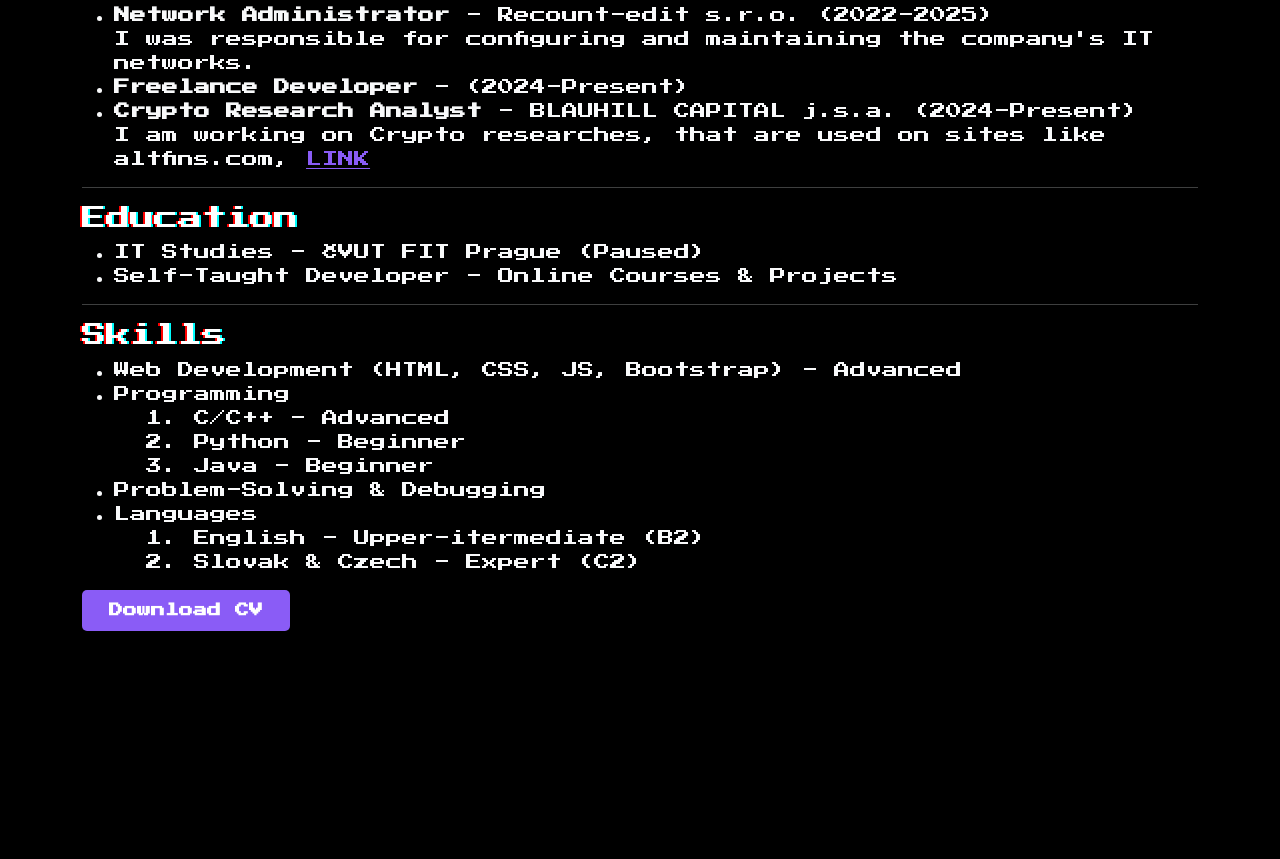
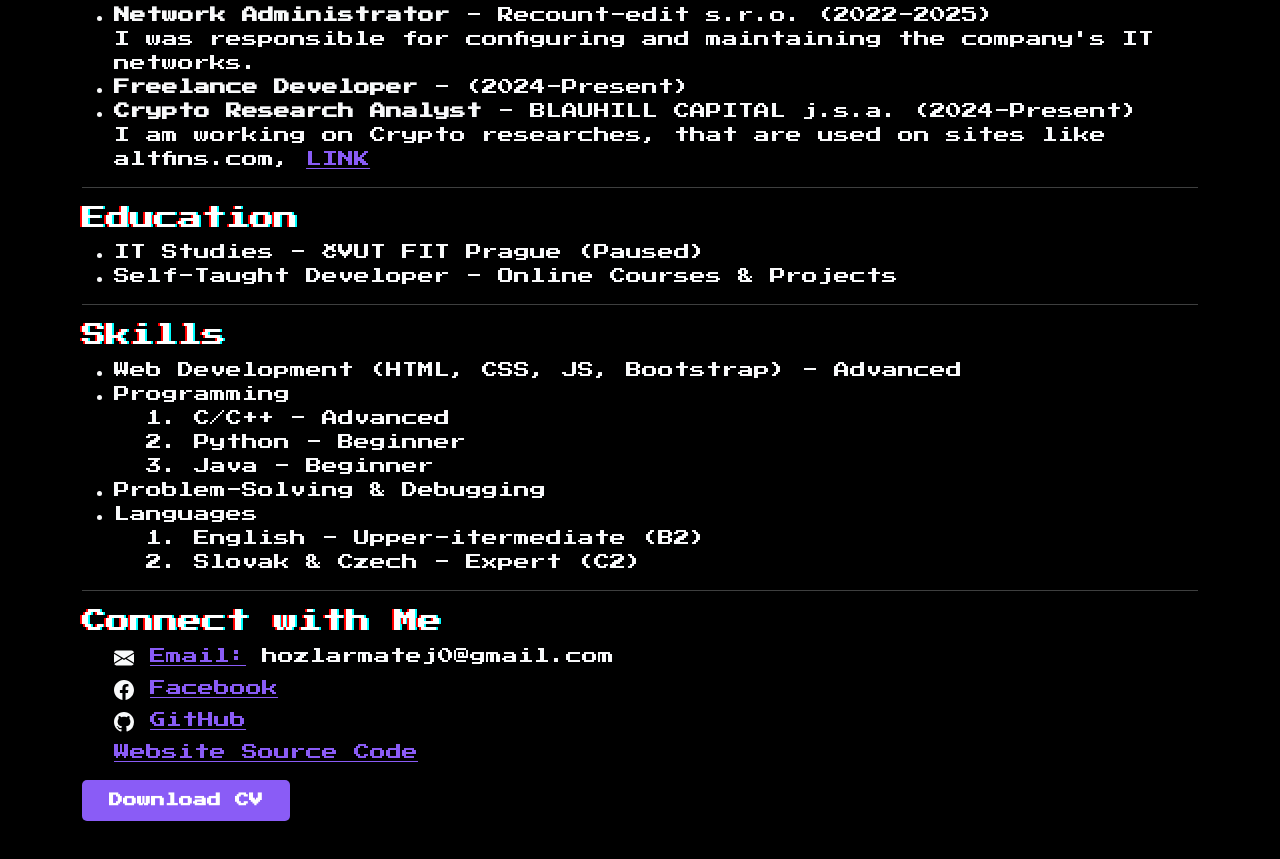
Before and after one commit to matejhozlar/zivotopis, a plain HTML site: page about.html in a window 1280 px wide. Shown: the part 881-1740 px from the top of the page. Before the commit the page ends 1560 px from the top, so only its background shows below. Drawn offline with nearby package versions, Linux system fonts and the light colour scheme.

```diff
--- a/about.html
+++ b/about.html
@@ -107,6 +107,25 @@
             </li>
         </ul>
 
+        <hr class="glitch-line">
+
+        <!-- Contact Info -->
+         <h2 class="glitch">Connect with Me</h2>
+         <ul class="pixel-list no-bullets">
+
+            <li class="mb-2"><svg xmlns="http://www.w3.org/2000/svg" width="20" height="20" fill="currentColor" class="bi bi-envelope-fill" viewBox="0 0 16 16">
+                <path d="M.05 3.555A2 2 0 0 1 2 2h12a2 2 0 0 1 1.95 1.555L8 8.414zM0 4.697v7.104l5.803-3.558zM6.761 8.83l-6.57 4.027A2 2 0 0 0 2 14h12a2 2 0 0 0 1.808-1.144l-6.57-4.027L8 9.586zm3.436-.586L16 11.801V4.697z"/>
+              </svg> <a class="purple" href="mailto:hozlarmatej0@gmail.com">Email:</a> hozlarmatej0@gmail.com</li>
+            <li class="mb-2"><svg xmlns="http://www.w3.org/2000/svg" width="20" height="20" fill="currentColor" class="bi bi-facebook" viewBox="0 0 16 16">
+  <path d="M16 8.049c0-4.446-3.582-8.05-8-8.05C3.58 0-.002 3.603-.002 8.05c0 4.017 2.926 7.347 6.75 7.951v-5.625h-2.03V8.05H6.75V6.275c0-2.017 1.195-3.131 3.022-3.131.876 0 1.791.157 1.791.157v1.98h-1.009c-.993 0-1.303.621-1.303 1.258v1.51h2.218l-.354 2.326H9.25V16c3.824-.604 6.75-3.934 6.75-7.951"/>
+</svg> <a class="purple" href="https://www.facebook.com/matej.hozlar.9/">Facebook</a></li>
+            <li class="mb-2"><svg xmlns="http://www.w3.org/2000/svg" width="20" height="20" fill="currentColor" class="bi bi-github" viewBox="0 0 16 16">
+                <path d="M8 0C3.58 0 0 3.58 0 8c0 3.54 2.29 6.53 5.47 7.59.4.07.55-.17.55-.38 0-.19-.01-.82-.01-1.49-2.01.37-2.53-.49-2.69-.94-.09-.23-.48-.94-.82-1.13-.28-.15-.68-.52-.01-.53.63-.01 1.08.58 1.23.82.72 1.21 1.87.87 2.33.66.07-.52.28-.87.51-1.07-1.78-.2-3.64-.89-3.64-3.95 0-.87.31-1.59.82-2.15-.08-.2-.36-1.02.08-2.12 0 0 .67-.21 2.2.82.64-.18 1.32-.27 2-.27s1.36.09 2 .27c1.53-1.04 2.2-.82 2.2-.82.44 1.1.16 1.92.08 2.12.51.56.82 1.27.82 2.15 0 3.07-1.87 3.75-3.65 3.95.29.25.54.73.54 1.48 0 1.07-.01 1.93-.01 2.2 0 .21.15.46.55.38A8.01 8.01 0 0 0 16 8c0-4.42-3.58-8-8-8"/>
+              </svg> <a class="purple" href="https://github.com/matejhozlar">GitHub</a></li>
+            <li class="mb-2"><a href="#" class="purple">Website Source Code</a></li>
+
+         </ul>
+
         <a href="#" class="btn getintouch mb-5" aria-current="page" data-translate="homepage-cv">Download CV</a>
     </section>
 
@@ -114,5 +133,6 @@
     <script src="./scripts/translations.js" defer></script>
     <script src="./scripts/glichy-appearance.js"></script>
     <script src="./scripts/crtBlink.js"></script>
+    <script src="./scripts/smooth-scroll.js"></script>
 </body>
 </html>
--- a/css/style.css
+++ b/css/style.css
@@ -70,6 +70,9 @@
     align-items: center;
 }
 
+.no-bullets {
+    list-style-type: none;
+}
 
 .nav-link.light-gray:hover {
     color: #4A90E2;
@@ -241,6 +244,11 @@
     color: #8A5CF6;
 }
 
+.purple:hover {
+    text-decoration: underline;
+    color: #ff4d4d;
+}
+
 /* Projects.html */
 
 #myCarousel {
@@ -313,3 +321,16 @@
     width: 0;
     animation: typing 2s steps(20, end) forwards, blink 0.8s step-end infinite alternate;
 }
+
+/* Smooth fade-in Animation for about.html */
+
+.fade-in-hidden {
+    opacity: 0;
+    transform: translateY(30px);
+    transition: opacity 0.8s ease-out, transform 0.8s ease-out;
+}
+
+.fade-in-visible {
+    opacity: 1;
+    transform: translateY(0);
+}
--- /dev/null
+++ b/scripts/smooth-scroll.js
@@ -0,0 +1,23 @@
+document.addEventListener("DOMContentLoaded", function () {
+    const sections = document.querySelectorAll("section, h2, img, p, ul");
+
+    const options = {
+        root: null, // viewport
+        threshold: 0.1, // trigger when 10% of the element is visible
+        rootMargin: "0px"
+    };
+
+    const fadeInOnScroll = new IntersectionObserver((entries, observer) => {
+        entries.forEach(entry => {
+            if (entry.isIntersecting) {
+                entry.target.classList.add("fade-in-visible");
+                observer.unobserve(entry.target);
+            }
+        });
+    }, options);
+
+    sections.forEach(section => {
+        section.classList.add("fade-in-hidden");
+        fadeInOnScroll.observe(section);
+    });
+});
```
Also changed, not shown: index.html (+2 -0 lines), scripts/glitch-intro.js (+16 -11 lines).
